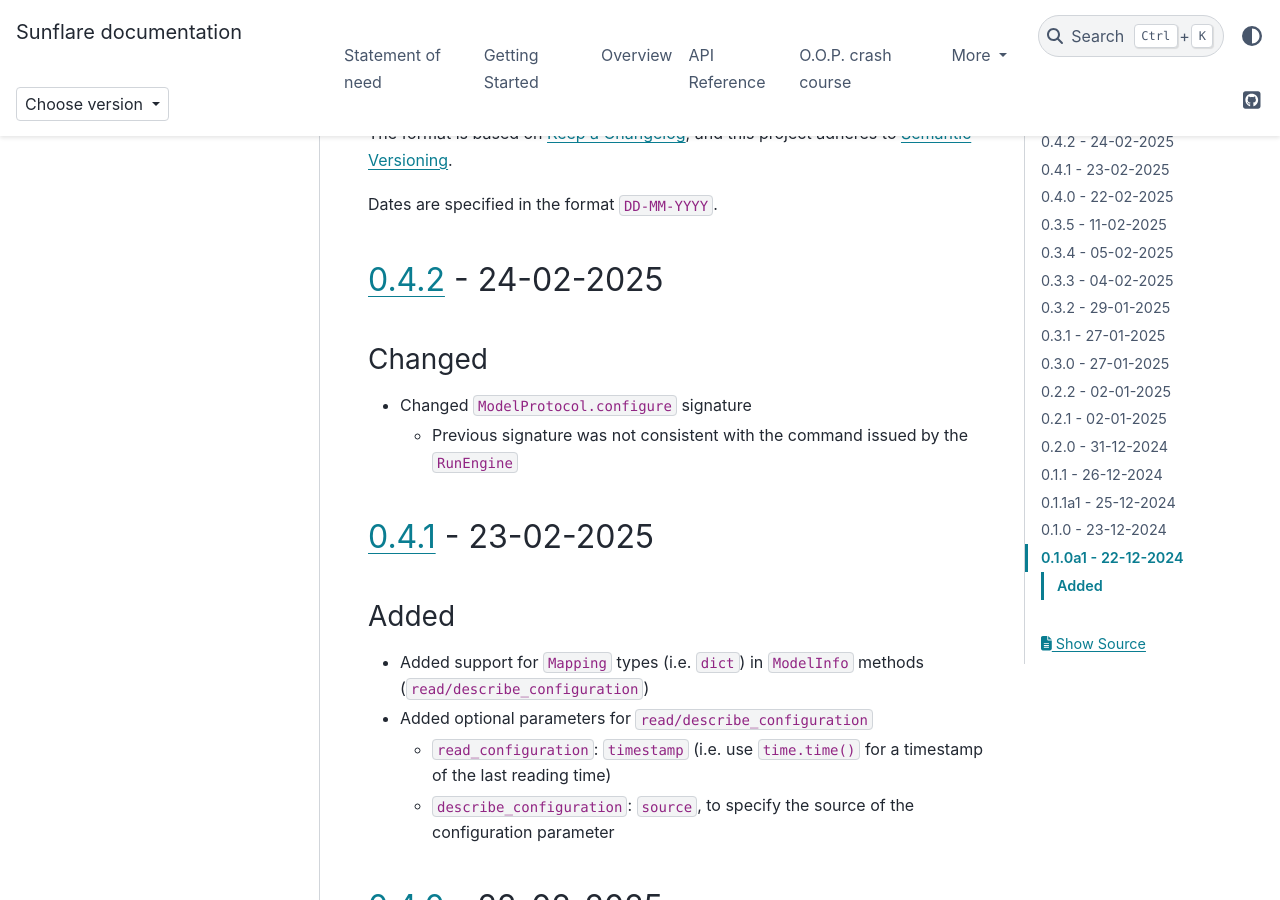
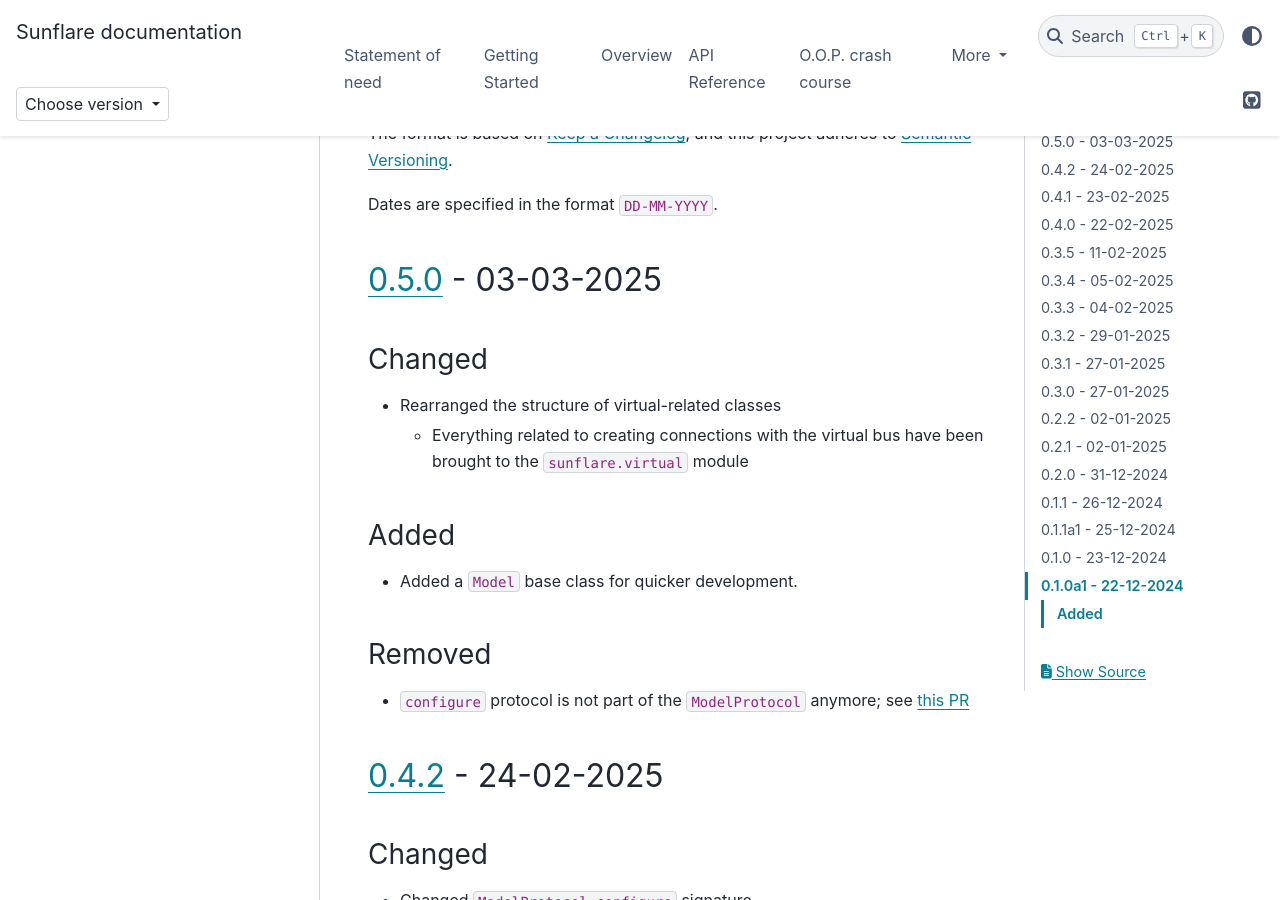
Before and after one commit to redsun-acquisition/sunflare, a Sphinx documentation site: the page built from docs/changelog.md, in a window 1280 px wide and 900 px high, scrolled down 206 px. Built offline with Sphinx 7.4.7 and the PyData theme 0.15.4, drawn with Linux system fonts in a browser that asks for light colours.

Commit message:
Update changelog and some minor docs tweeks

```diff
--- a/docs/changelog.md
+++ b/docs/changelog.md
@@ -6,6 +6,21 @@ The format is based on [Keep a Changelog](https://keepachangelog.com/en/1.0.0/),
 and this project adheres to [Semantic Versioning](https://semver.org/spec/v2.0.0.html).
 
 Dates are specified in the format `DD-MM-YYYY`.
+
+## [0.5.0] - 03-03-2025
+
+### Changed
+
+- Rearranged the structure of virtual-related classes
+  - Everything related to creating connections with the virtual bus have been brought to the `sunflare.virtual` module
+
+### Added
+
+- Added a `Model` base class for quicker development.
+
+### Removed
+
+- `configure` protocol is not part of the `ModelProtocol` anymore; see [this PR](https://github.com/bluesky/bluesky/pull/1888)
 
 ## [0.4.2] - 24-02-2025
 
@@ -176,6 +191,7 @@ Dates are specified in the format `DD-MM-YYYY`.
 - Alpha release;
 - Basic project infrastructure;
 
+[0.5.0]: https://github.com/redsun-acquisition/sunflare/compare/v0.4.2...v0.5.0
 [0.4.2]: https://github.com/redsun-acquisition/sunflare/compare/v0.4.1...v0.4.2
 [0.4.1]: https://github.com/redsun-acquisition/sunflare/compare/v0.4.0...v0.4.1
 [0.4.0]: https://github.com/redsun-acquisition/sunflare/compare/v0.3.5...v0.4.0
```
Also changed, not shown: docs/overview/models.md (+4 -1 lines), docs/overview/orchestrator_controllers.md (+1 -1 lines).
